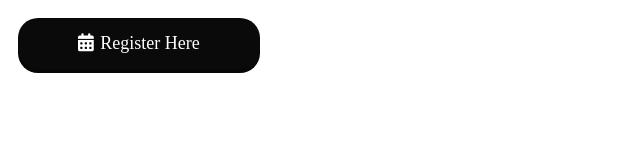
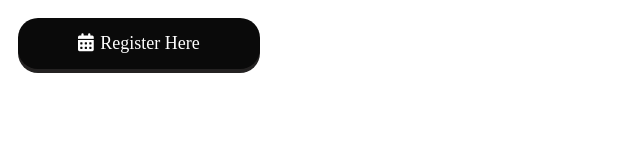
Before and after one commit to SLconsults/notion-widget, a plain HTML site: page button.html in a window 1280 px wide. Shown: the full height of the page, 0-640 px from the left. Drawn offline with Linux system fonts and the light colour scheme.

Commit message:
Update button.html

```diff
--- a/button.html
+++ b/button.html
@@ -10,7 +10,7 @@
       --my-color:#34495e;
       --my-color-accent:#2c3e50;
       --black: #0a0a0a;
-      --black-accent: #080706;
+      --black-accent: #242222;
       --blue: #809bce;
       --blue-accent: #5c6f94;
       --purple: #8a508f;
```
